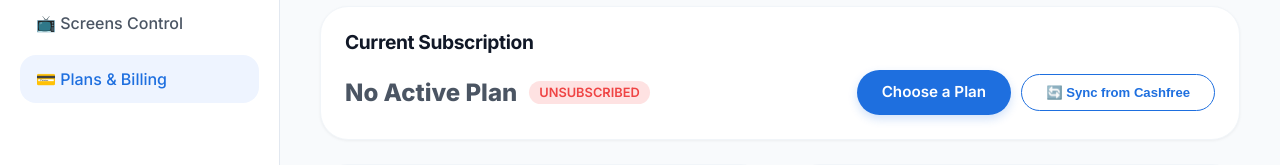
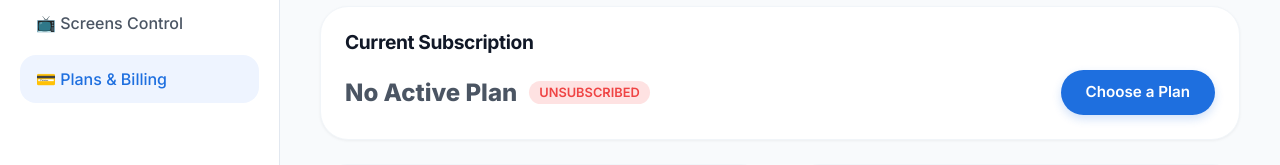
Before and after one commit to Marshal-Roy/AdCast, a Next.js app: page /dashboard/billing in a window 1280 px wide. Shown: the part 128-293 px from the top of the page. Built offline with nearby package versions, Linux system fonts and the light colour scheme; no server answers.

Commit message:
remove: sync button from user billing UI

```diff
--- a/app/dashboard/billing/page.js
+++ b/app/dashboard/billing/page.js
@@ -10,7 +10,6 @@ export default function BillingPage() {
   const [payments, setPayments] = useState([]);
   const [isLoading, setIsLoading] = useState(true);
   const [isCancelling, setIsCancelling] = useState(false);
-  const [isSyncing, setIsSyncing] = useState(false);
 
   // Proration Modal States
   const [prorationData, setProrationData] = useState(null);
@@ -59,27 +58,6 @@ export default function BillingPage() {
   useEffect(() => {
     loadBillingData();
   }, [router]);
-
-  const handleSyncSubscription = async () => {
-    const subscriptionId = prompt('Enter your Cashfree Subscription ID (found in Cashfree Dashboard → Subscriptions):');
-    if (!subscriptionId?.trim()) return;
-    setIsSyncing(true);
-    try {
-      const res = await fetch('/api/payment/sync-subscription', {
-        method: 'POST',
-        headers: { 'Content-Type': 'application/json' },
-        body: JSON.stringify({ subscription_id: subscriptionId.trim() })
-      });
-      const data = await res.json();
-      if (!res.ok) throw new Error(data.error || 'Sync failed');
-      showToast(data.message, data.synced ? 'success' : 'info');
-      if (data.synced) loadBillingData();
-    } catch (err) {
-      showToast(err.message, 'error');
-    } finally {
-      setIsSyncing(false);
-    }
-  };
 
   const handlePlanChangeInitiate = async (targetPlan) => {
     setIsCalculating(true);
@@ -286,20 +264,9 @@ export default function BillingPage() {
                   </button>
                 </>
               ) : (
-                <div style={{ display: 'flex', gap: '10px', alignItems: 'center', flexWrap: 'wrap' }}>
-                  <Link href="/dashboard" className="btn btn-primary">
-                    Choose a Plan
-                  </Link>
-                  <button
-                    onClick={handleSyncSubscription}
-                    className="btn btn-outline"
-                    disabled={isSyncing}
-                    title="If you already paid but plan shows missing, sync from Cashfree"
-                    style={{ fontSize: '0.82rem' }}
-                  >
-                    {isSyncing ? 'Syncing...' : '🔄 Sync from Cashfree'}
-                  </button>
-                </div>
+                <Link href="/dashboard" className="btn btn-primary">
+                  Choose a Plan
+                </Link>
               )}
             </div>
           </div>
```
